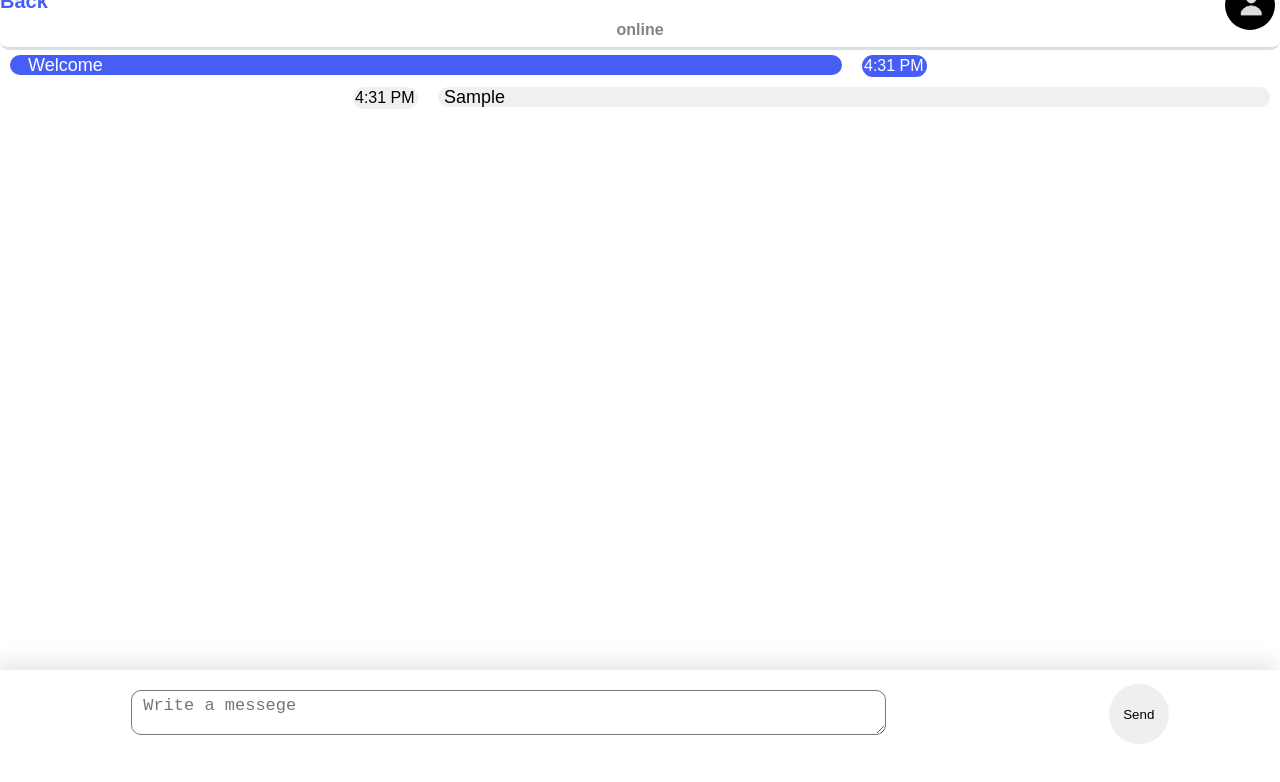
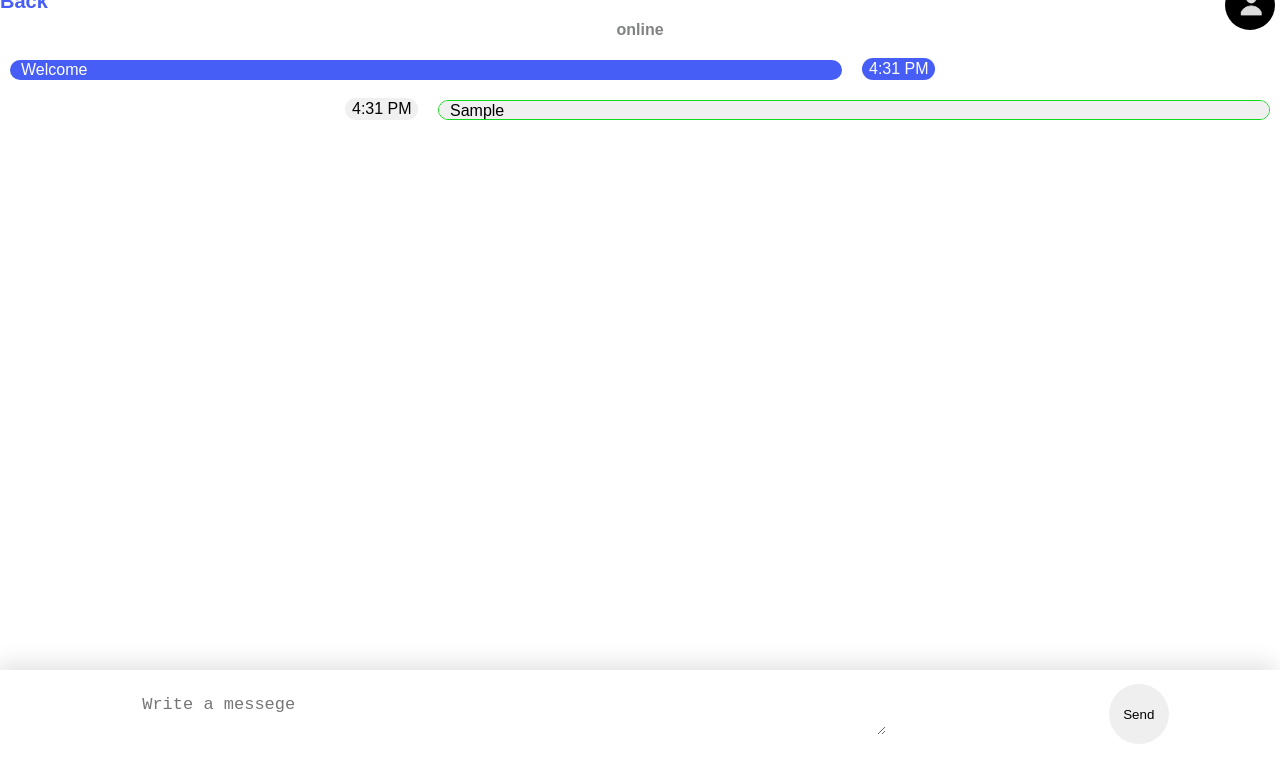
Before and after one commit to shalabycr7/shalabycr7.github.io, a plain HTML site: page chat.html in a window 1280 px wide. Both pictures are taken after typing "Sample" into the empty fields and a click on the button "Send". Shown: the part 30-812 px from the top of the page. Drawn offline with Linux system fonts and the light colour scheme.

Commit message:
Update style.css

```diff
--- a/css/style.css
+++ b/css/style.css
@@ -1,259 +1,236 @@
-*{
+* {
   margin: 0;
   padding: 0;
   box-sizing: border-box;
 }
-body{
+body {
   font-family: Arial, Helvetica, sans-serif;
 }
-#mainHeader{
+#mainHeader {
   width: 100%;
   height: 100px;
-  background-color: #465EF6;
-  border:1px solid #465EF6;
+  background-color: #465ef6;
+  border: 1px solid #465ef6;
   position: static;
   top: 0px;
 }
-#mainHeader h1{
+#mainHeader h1 {
   margin: 40px 0 0 20px;
   color: white;
   font-size: 30px;
   font-family: monospace;
 }
 
-#panel{
+#panel {
   width: 100%;
   height: 150px;
-/*  border: 1px solid green;*/
   background-color: white;
-border-radius:24px;
+  border-radius: 24px;
   position: absolute;
   top: 86px;
   z-index: 3;
 }
-#panel h3{
+#panel h3 {
   display: inline-block;
   margin-top: 12px;
-  margin-left:15px;
-  padding:0 10px;
-  color: #465EF6;
+  margin-left: 15px;
+  padding: 0 10px;
+  color: #465ef6;
   font-family: Arial, Helvetica, sans-serif;
 }
-.cont{
+.cont {
   width: 70px;
   height: 70px;
-  border: 1px dotted #465EF6;
-  border-radius:35px;
-/*  margin-top: 15px;
-  margin-bottom:5px;*/
-  margin-left:25px;
+  border: 1px dotted #465ef6;
+  border-radius: 35px;
+  margin-left: 25px;
   display: inline-block;
   overflow: hidden;
-
 }
-#status{
-  /*border: 1px solid yellow;*/
+#status {
   width: 100%;
   height: 85px;
   white-space: nowrap;
-  overflow-x: auto; overflow-y: hidden;
+  overflow-x: auto;
+  overflow-y: hidden;
   margin-top: 17px;
 }
-#status img{
+#status img {
   width: 70px;
   height: 70px;
-
 }
-#contactsPanal{
+#contactsPanal {
   width: 100%;
   height: 90%;
-/*  border: 1px solid red;*/
   position: absolute;
-  top:220px;
+  top: 220px;
   z-index: 2;
-  background-color:#F0F0F0;
+  background-color: #f0f0f0;
   overflow: scroll;
 }
-.contact{
+.contact {
   height: 80px;
   width: 90%;
   /* border: 1px solid blue;*/
   display: flex;
   margin: 20px 0 10px 10px;
   overflow: auto;
-  border-left: 4px solid #DADFE3;
-  border-radius:8px;
+  border-left: 4px solid #dadfe3;
+  border-radius: 8px;
   translate: background-color 1s;
 }
-.contact:active{
-  background-color:rgba(218, 223, 227,0.4);
+.contact:active {
+  background-color: rgba(218, 223, 227, 0.4);
 }
-.perName{
+.perName {
   margin: 27px 0 10px 20px;
-  font-family: 'Lucida Sans', 'Lucida Sans Regular', 'Lucida Grande', 'Lucida Sans Unicode', Geneva, Verdana, sans-serif ;
+  font-family: "Lucida Sans", "Lucida Sans Regular", "Lucida Grande",
+    "Lucida Sans Unicode", Geneva, Verdana, sans-serif;
   cursor: pointer;
-
 }
-.contact img{
+.contact img {
   width: 70px;
   height: 70px;
 }
-.profilePic{
+.profilePic {
   width: 70px;
   height: 70px;
- /* border: 1px solid red;*/
-  border-radius:35px;
+  border-radius: 35px;
   margin: 5px 0 0 10px;
   overflow: hidden;
 }
-#chatHeader{
+#chatHeader {
   position: static;
   width: 100%;
-  height:80px;
- /* border: 1px solid red;*/
+  height: 80px;
   display: flex;
-  background-color:white;
+  background-color: white;
   justify-content: space-between;
-  border-bottom: 3px solid #DADFE3;
-  border-radius:9px;
+  border-radius: 9px;
 }
-#chatHeader img{
+#chatHeader img {
   width: 50px;
   height: 50px;
-  border-radius:25px;
+  border-radius: 25px;
 }
-#chatHeader h3{
+#chatHeader h3 {
   margin-top: 20px;
-  margin-right:5px;
-  color: #465EF6;
+  margin-right: 5px;
+  color: #465ef6;
   font-size: 20px;
   font-weight: bold;
   font-family: Arial, Helvetica, sans-serif;
   cursor: pointer;
 }
-#msgName{
+#msgName {
   color: red;
 }
-#chatHeader img{
+#chatHeader img {
   margin-top: 10px;
-  margin-right:5px;
+  margin-right: 5px;
 }
-#chatHeader h4{
+#chatHeader h4 {
   position: absolute;
   top: 60px;
   left: 50%;
   transform: translate(-50%, -50%);
   color: #818382;
 }
-#chatArea{
+#chatArea {
   width: 100%;
   height: 620px;
   overflow: scroll;
- /*border: 1px solid green;*/
-
 }
-#chatFt{
+#chatFt {
   width: 100%;
   height: 130px;
   position: static;
   bottom: 0;
   display: flex;
   justify-content: space-around;
- /* border: 1px solid red;*/
-  box-shadow: -4px -8px 20px rgba(0, 0, 0,0.1);
+  box-shadow: -4px -8px 20px rgba(0, 0, 0, 0.1);
 }
-#chatFt #textBox{
+#chatFt #textBox {
   width: 59%;
   height: 45px;
-  margin:20px 0 0 20px;
-
-  border-radius:10px;
+  margin: 20px 0 0 20px;
+  border: none;
+  border-radius: 10px;
   text-indent: 1px;
   outline: none;
   font-size: 17px;
   overflow: auto;
   padding: 5px 10px;
   transition: width 1s;
- /* white-space: pre-line;*/
 }
-#chatFt #textBox:hover{
+#chatFt #textBox:hover {
   width: 65%;
-    border: 1px dotted #465EF6;
+  border: 1px dotted #465ef6;
 }
-#chatFt #send{
-
+#chatFt #send {
   height: 60px;
   width: 60px;
   border: none;
   outline: none;
-  border-radius:30px;
+  border-radius: 30px;
   margin-top: 14px;
   transition: background-color 0.3s;
-
+  cursor: pointer;
 }
-#chatFt button:active{
-  background-color:#465EF6;
+#chatFt button:active {
+  background-color: #465ef6;
   color: white;
 }
-#add{
+#add {
   width: 40px;
   height: 40px;
   outline: none;
-  border-radius:20px;
+  border-radius: 20px;
   z-index: 9;
   position: absolute;
   top: 30px;
-  left:85%;
+  left: 85%;
   transition: background-color 0.3s;
-  background: url('../pics/add.png');
-  background-size:contain;
+  background: url("../pics/add.png");
+  background-size: contain;
 }
-#sender{
+#sender {
   width: 65%;
-  height: 30px;
-  /*border: 1px solid red;*/
-  border-radius:20px;
-  margin: 5px 10px;
-   background-color: #465EF6;
+  height: auto;
+  border-radius: 20px;
+  margin: 10px 10px;
+  background-color: #465ef6;
   color: white;
-white-space: pre-line;
   overflow: hidden;
-  font-size: 18px;
-  text-indent: 9px;
-  padding: 2px 4px 2px 9px;
+
   float: left;
-  word-wrap: break-word;
-
 }
-#reciver{
+#reciver {
   width: 65%;
-  height: 30px;
-  /*border: 1px solid red;*/
-  border-radius:20px;
-  margin: 5px 10px;
-  background-color: #F0F0F0;
+  height: auto;
+  border: 1px solid rgb(20, 216, 29);
+  border-radius: 20px;
+  margin: 10px 10px;
+  background-color: #f0f0f0;
   color: black;
-
- overflow: hidden;
-  font-size: 18px;
+  overflow: auto;
   float: right;
+}
+#reciver p,
+#sender p {
+  line-height: 20px;
+  margin: 1px 10px;
   word-wrap: break-word;
   white-space: pre-line;
+  text-indent: 1px;
 }
-#reciver p{
- /*border: 1px solid red;*/
- padding: 0px 1px 0px 1px;
- margin: 0px 5px;
-
-}
-#friendsCont{
-  display: none;
-
-}
-#callsCont{
+#friendsCont {
   display: none;
 }
-#all{
+#callsCont {
+  display: none;
+}
+#all {
   display: none;
 }
 #overlay {
@@ -280,74 +257,62 @@ white-space: pre-line;
   width: 100%;
   height: 30%;
   overflow: hidden;
-
 }
-#show img{
+#show img {
   height: 150px;
   width: 150px;
   border-radius: 75px;
   margin-left: 50%;
   transform: translate(-50%);
-
 }
-.dwnBar{
+.dwnBar {
   height: 50px;
   width: 100%;
-  background:
-  rgba(237.78481012658227, 236.9372105366434, 236.9372105366434, 1);
+  background: rgba(237.78481012658227, 236.9372105366434, 236.9372105366434, 1);
   display: flex;
   border-radius: 15px;
   justify-content: space-around;
-
 }
-.dwnBar i{
+.dwnBar i {
   font-size: 30px;
-  color: #465EF6;
+  color: #465ef6;
   padding: 21px 20px 2px 20px;
-
 }
-.dwnBar i:hover{
-  border-bottom: 4px solid  #465EF6;
-  background-color:#DADFE3;
+.dwnBar i:hover {
+  border-bottom: 4px solid #465ef6;
+  background-color: #dadfe3;
 }
-#show img:hover{
+#show img:hover {
   border: 1px solid white;
 }
-#chatHeader #msgName{
+#chatHeader #msgName {
   position: absolute;
   top: 10px;
   left: 50%;
   transform: translate(-50%, -50%);
 }
-.timeRec{
+.timeRec {
   height: 22px;
-  width: 65px;
-
+  width: 73px;
   float: right;
-  margin: 5px 10px;
-  word-wrap: break-word;
-  white-space: pre-line;
-  border-radius:15px;
- padding-left: 2px;
-  padding-right: 0px;
+  margin: 8px 10px;
+  border-radius: 15px;
+  padding-left: 7px;
   padding-top: 2px;
-  background-color:#F0F0F0;
-
-
+  background-color: #f0f0f0;
 }
 
-.timeSent{
+.timeSent {
   height: 22px;
-  width: 65px;
-
+  width: 73px;
   float: left;
-  margin: 5px 10px;
-  border-radius:15px;
-  padding-left: 2px;
-  padding-right: 0px;
+  margin: 8px 10px;
+  border-radius: 15px;
+  padding-left: 7px;
   padding-top: 2px;
-  background-color:#465EF6;
+  background-color: #465ef6;
   color: white;
-  word-wrap: break-word;
-  white-space: pre-line;
 }
+.Tap {
+  cursor: pointer;
+}
```
Lines whose indentation alone changed are shown as unchanged.
